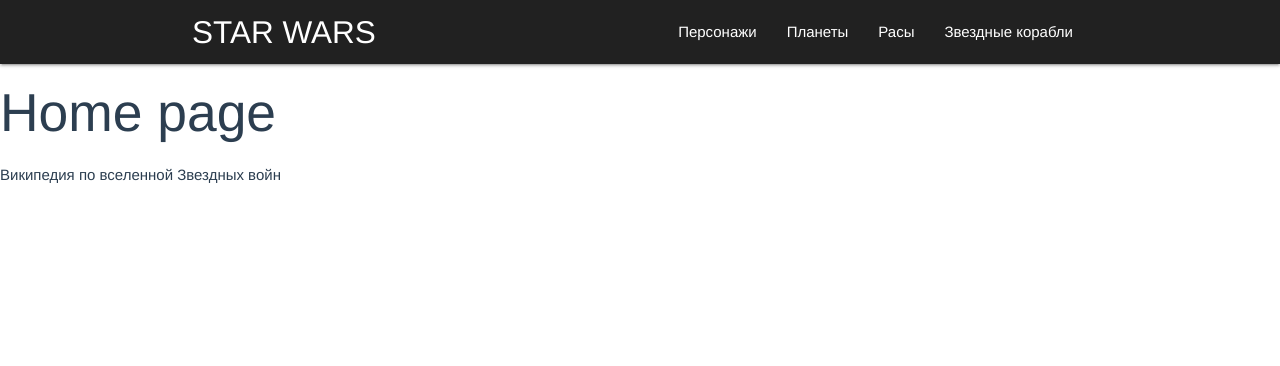
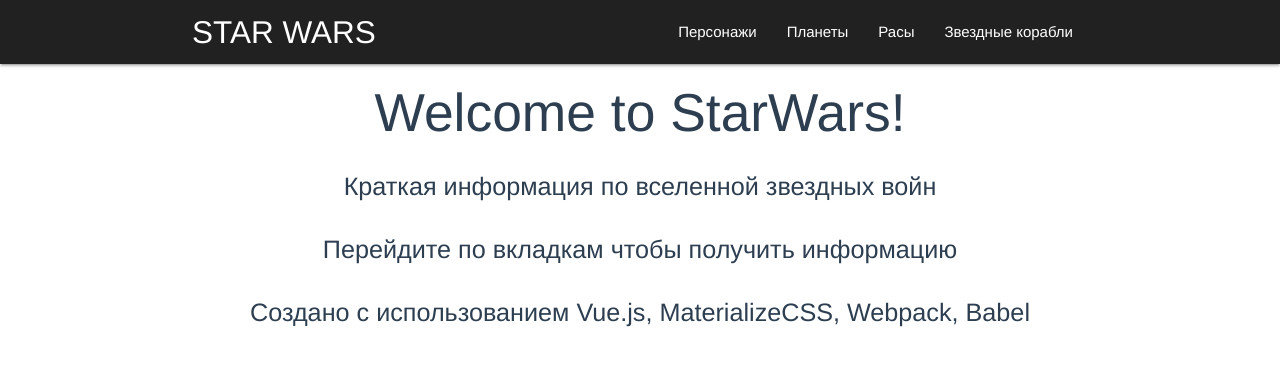
Before and after one commit to artoryas/starwars_vue, a Vue app: page / in a window 1280 px wide. Shown: the top 366 px of the page. Built offline with nearby package versions, Linux system fonts and the light colour scheme.

Commit message:
Info on main page

```diff
--- a/src/components/Home.vue
+++ b/src/components/Home.vue
@@ -1,6 +1,8 @@
 <template>
-    <div>
-        <h2 class="">Home page</h2>
-        <p>Википедия по вселенной Звездных войн</p>
+    <div class="center">
+        <h2>Welcome to StarWars!</h2>
+        <p class="flow-text">Краткая информация по вселенной звездных войн</p>
+        <p class="flow-text">Перейдите по вкладкам чтобы получить информацию</p>
+        <p class="flow-text">Создано с использованием Vue.js, MaterializeCSS, Webpack, Babel</p>
     </div>
 </template>
```
